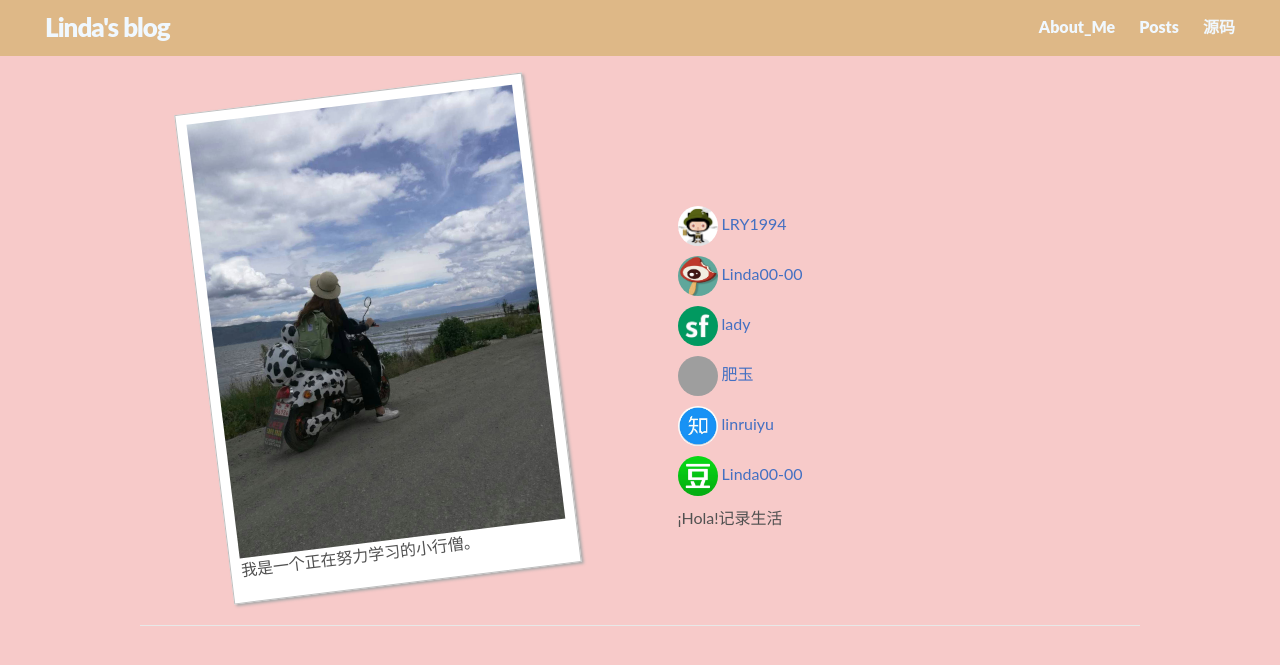
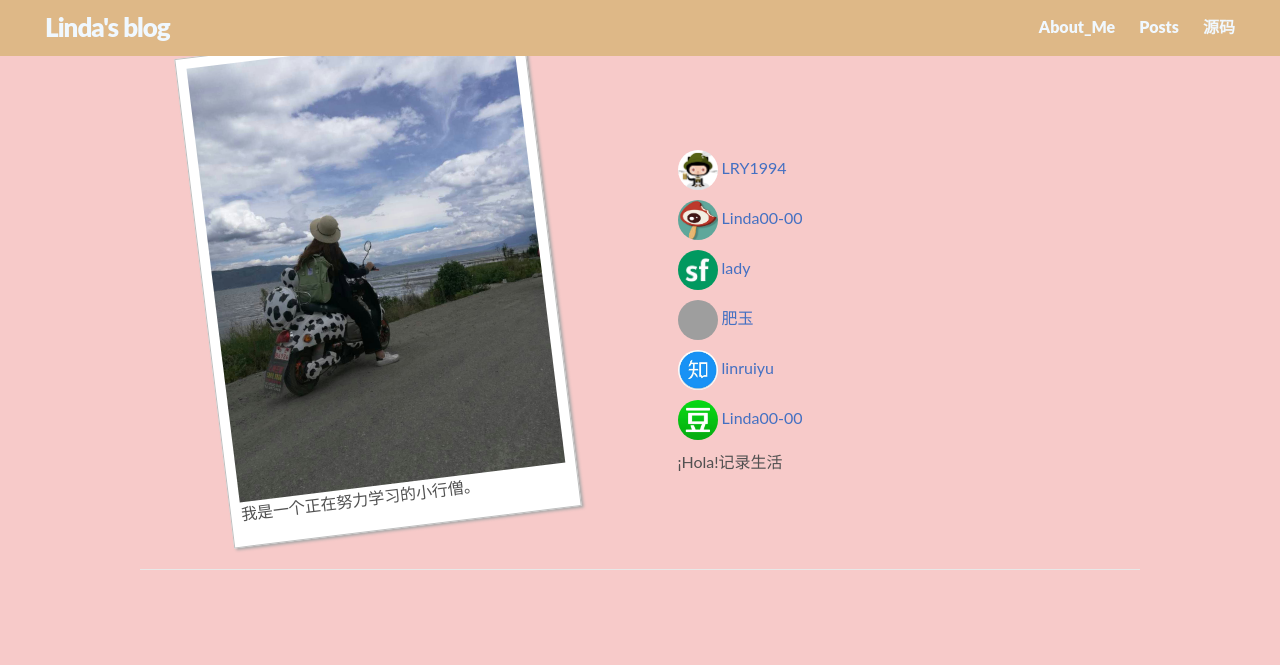
Before and after one commit to LRY1994/jekyll-blog, a Jekyll site: the page built from index.md, in a window 1280 px wide. Shown: the top 665 px of the page. Built offline with Jekyll 4.4.1, drawn with Linux system fonts in a browser that asks for light colours.

```diff
--- a/_sass/minima/_layout.scss
+++ b/_sass/minima/_layout.scss
@@ -7,7 +7,9 @@
   min-height: $spacing-unit * 1.865;
   background-color: burlywood;
   // Positioning context for the mobile navigation icon
-  position: relative;
+  position: fixed;
+  width: 100%;
+  z-index:100;
 }
 
 .site-title {
@@ -181,6 +183,7 @@
 .page-content {
   padding: $spacing-unit 0;
   clear:both;
+  margin-top: 10px;
 }
 
 .page-heading {
```
Also changed, not shown: _layouts/post.html (renamed from _layouts/article.html).
